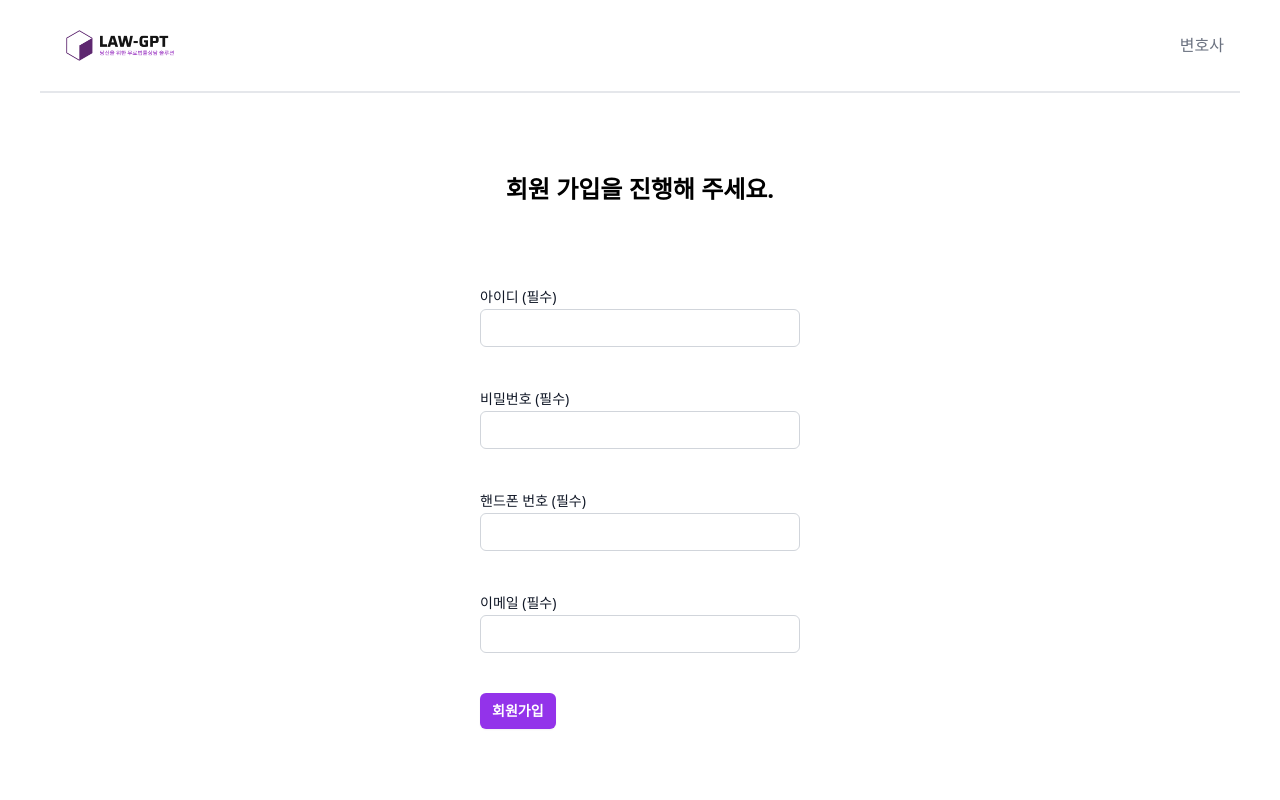
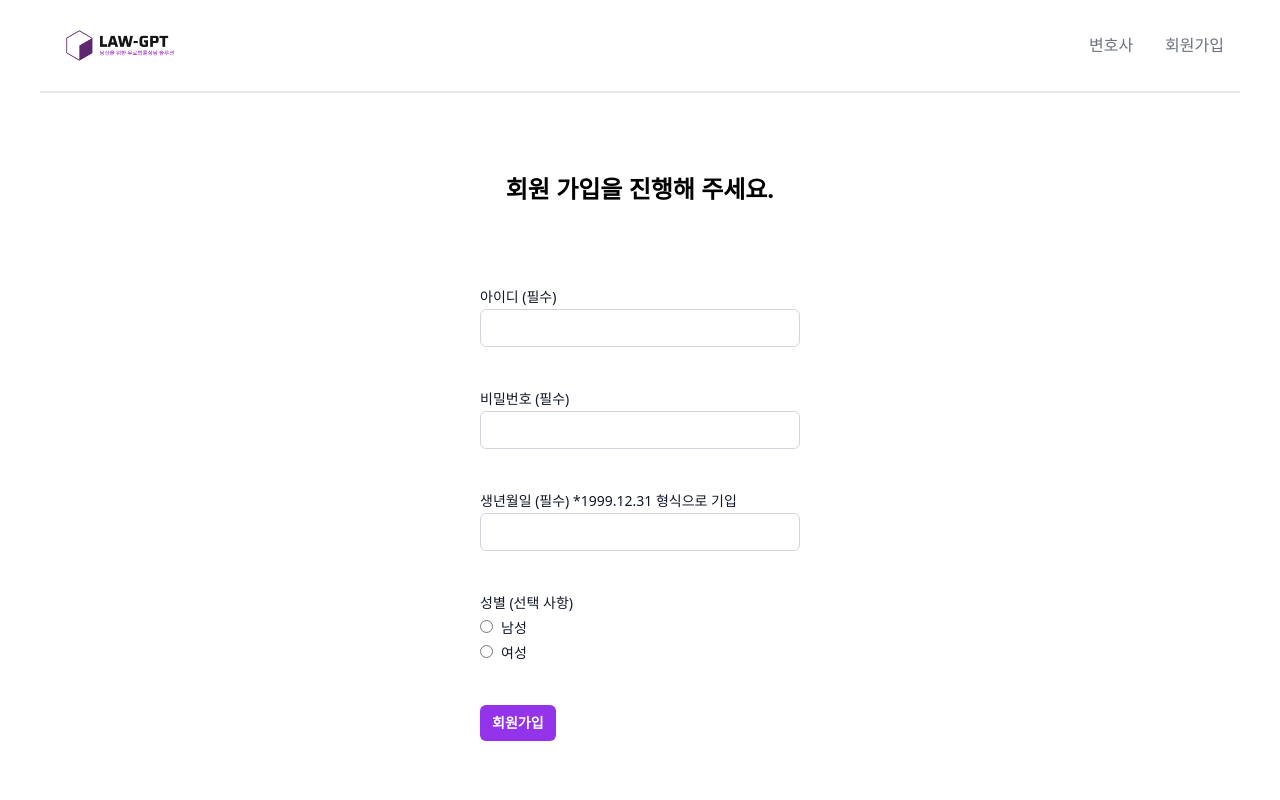
Before and after one commit to youjin-10/law-gpt-www, a Next.js app: page /register in a window 1280 px wide. Shown: the top 800 px of the page. Built offline with nearby package versions, Linux system fonts and the light colour scheme.

Commit message:
update register and header for kakao login

```diff
--- a/src/components/Header.tsx
+++ b/src/components/Header.tsx
@@ -16,9 +16,13 @@ export default function Header() {
         </Link>
       </h1>
       <nav>
-        <ul className="flex space-x-3 text-sm md:text-base">
+        <ul className="flex space-x-8 text-sm md:text-base">
           <li className="text-gray-500 hover:text-gray-900">
             <Link href="/#lawyers">변호사</Link>
+          </li>
+
+          <li className="text-gray-500 hover:text-gray-900">
+            <Link href="/register">회원가입</Link>
           </li>
 
           {/* <li className="text-gray-500 hover:text-gray-900">
--- a/src/pages/register/index.tsx
+++ b/src/pages/register/index.tsx
@@ -42,7 +42,7 @@ const Index = () => {
             className="w-full border border-gray-300 rounded-md bg-transparent p-1.5 text-gray-900 placeholder:text-gray-400 focus:ring-0 sm:text-sm sm:leading-6"
           />
         </div>
-        <div className="my-10">
+        {/* <div className="my-10">
           <label
             htmlFor="phone"
             className="block text-sm font-medium leading-6 text-gray-900"
@@ -71,6 +71,61 @@ const Index = () => {
             autoComplete="email"
             className="w-full border border-gray-300 rounded-md bg-transparent p-1.5 text-gray-900 placeholder:text-gray-400 focus:ring-0 sm:text-sm sm:leading-6"
           />
+        </div> */}
+        <div className="my-10">
+          <label
+            htmlFor="birthYYYYMMDD"
+            className="block text-sm font-medium leading-6 text-gray-900"
+          >
+            생년월일 (필수) *1999.12.31 형식으로 기입
+          </label>
+          <input
+            type="text"
+            name="birthYYYYMMDD"
+            id="birthYYYYMMDD"
+            autoComplete="birthYYYYMMDD"
+            className="w-full border border-gray-300 rounded-md bg-transparent p-1.5 text-gray-900 placeholder:text-gray-400 focus:ring-0 sm:text-sm sm:leading-6"
+          />
+        </div>
+        <div className="my-10">
+          {/* <label
+            htmlFor="gender"
+            className="block text-sm font-medium leading-6 text-gray-900"
+          >
+            성별
+          </label>
+          <input
+            type="checkbox"
+            name="gender"
+            id="gender"
+            autoComplete="gender"
+            className="w-full border border-gray-300 rounded-md bg-transparent p-1.5 text-gray-900 placeholder:text-gray-400 focus:ring-0 sm:text-sm sm:leading-6"
+          /> */}
+          <fieldset>
+            <legend className="block text-sm font-medium leading-6 text-gray-900">
+              성별 (선택 사항)
+            </legend>
+
+            <div>
+              <input type="radio" id="male" name="gender" />
+              <label
+                htmlFor="male"
+                className="ml-2 text-sm font-medium leading-6 text-gray-900"
+              >
+                남성
+              </label>
+            </div>
+
+            <div>
+              <input type="radio" id="female" name="gender" />
+              <label
+                htmlFor="female"
+                className="ml-2 text-sm font-medium leading-6 text-gray-900"
+              >
+                여성
+              </label>
+            </div>
+          </fieldset>
         </div>
         <button
           onClick={handleRegister}
```
